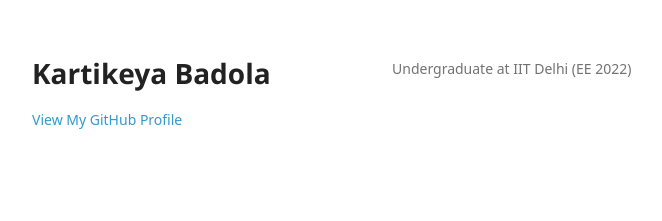
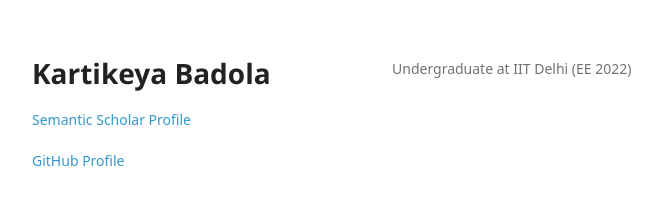
Before and after one commit to kartikeya-badola/kartikeya-badola.github.io, a plain HTML site: page index.html in a window 1280 px wide. Shown: the top 221 px of the page, without its empty margins (178-840 px from the left). Drawn offline with Linux system fonts and the light colour scheme; a web font is replaced by a local one.

Commit message:
Update index.html

```diff
--- a/index.html
+++ b/index.html
@@ -19,8 +19,9 @@
         <h1>Kartikeya Badola</h1>
         <p></p>
 
+        <p class="view"><a href="https://www.semanticscholar.org/author/Kartikeya-Badola/2051018967">Semantic Scholar Profile</a></p>
+        <p class="view"><a href="https://github.com/kartikeya-badola">GitHub Profile</a></p>
 
-        <p class="view"><a href="https://github.com/kartikeya-badola">View My GitHub Profile</a></p>
 
       </header>
       <section>
```
